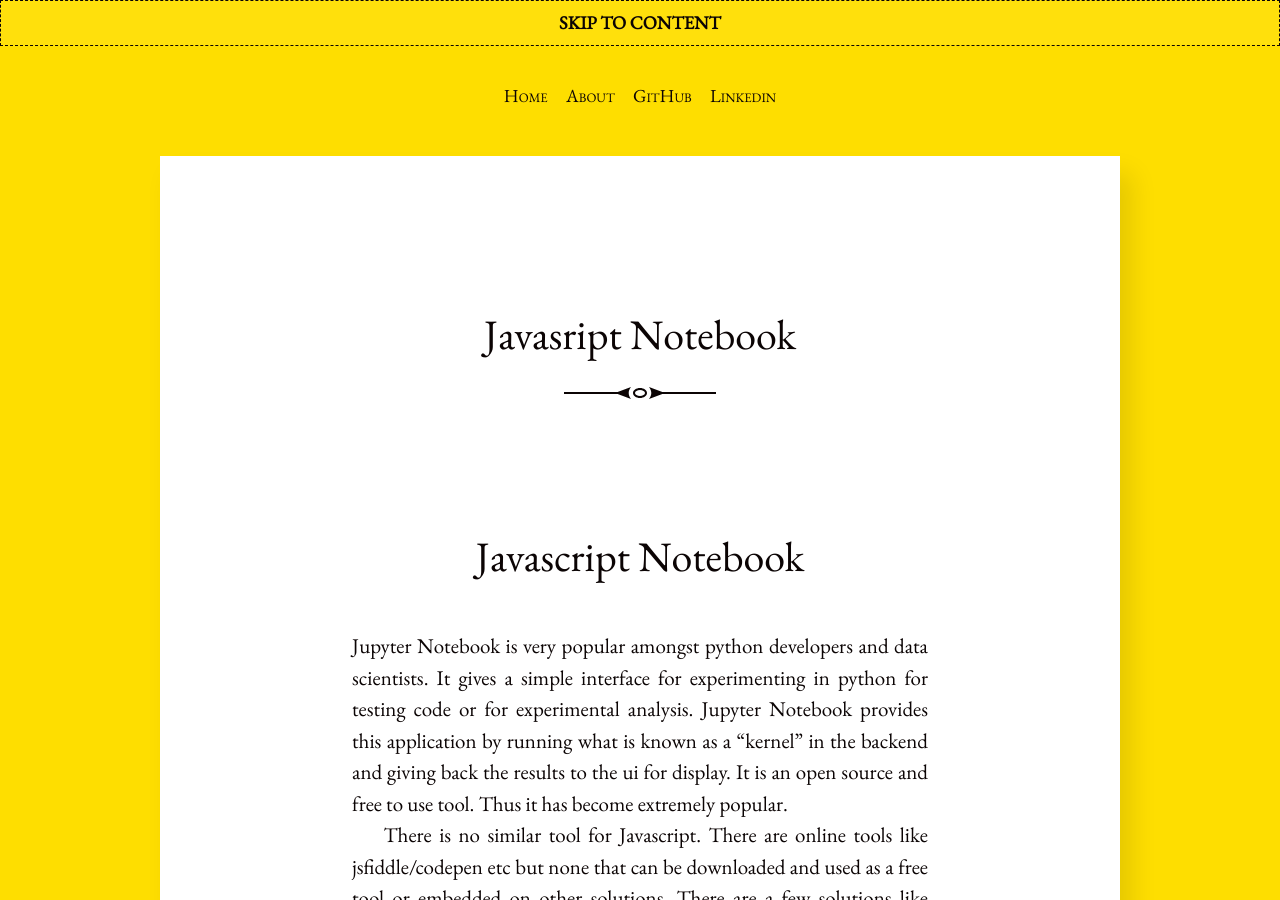
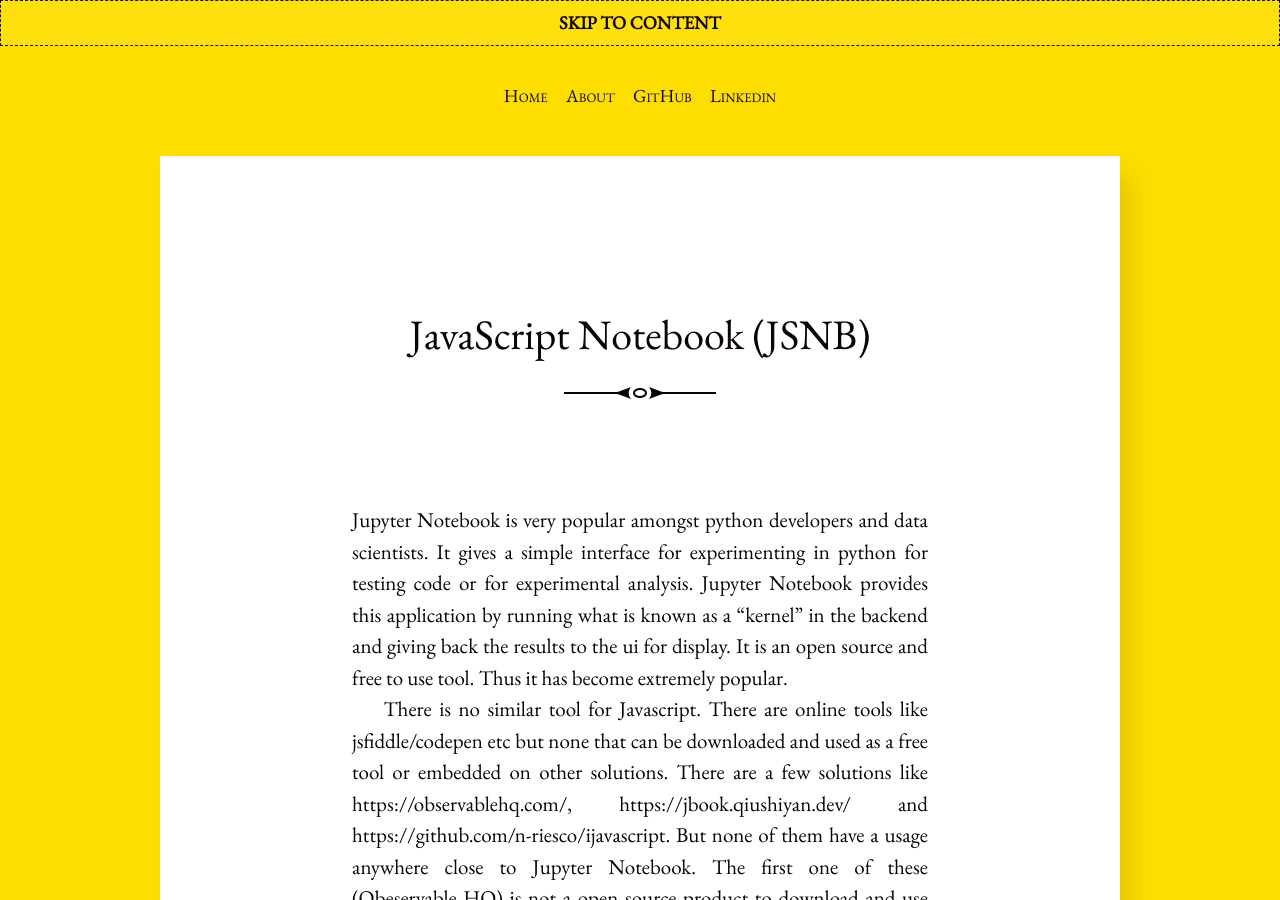
Before and after one commit to gopi-suvanam/gopi-suvanam.github.io, a Jekyll site: the page built from _posts/2023-01-01-JavaSript-Notebook.md, in a window 1280 px wide and 900 px high. Built offline with Jekyll 4.4.1, drawn with Linux system fonts in a browser that asks for light colours; our own code applies the rules of GitHub Pages for plain Markdown files.

Commit message:
Update 2023-01-01-JavaSript-Notebook.md

```diff
--- a/_posts/2023-01-01-JavaSript-Notebook.md
+++ b/_posts/2023-01-01-JavaSript-Notebook.md
@@ -1,4 +1,7 @@
-## Javascript Notebook
+---
+layout: post
+title: JavaScript Notebook (JSNB)
+---
 
 Jupyter Notebook is very popular amongst python developers and data scientists. It gives a simple interface for experimenting in python for testing code or for experimental analysis. Jupyter Notebook provides this application by running what is known as a “kernel” in the backend and giving back the results to the ui for display. It is an open source and free to use tool. Thus it has become extremely popular.
 
```
